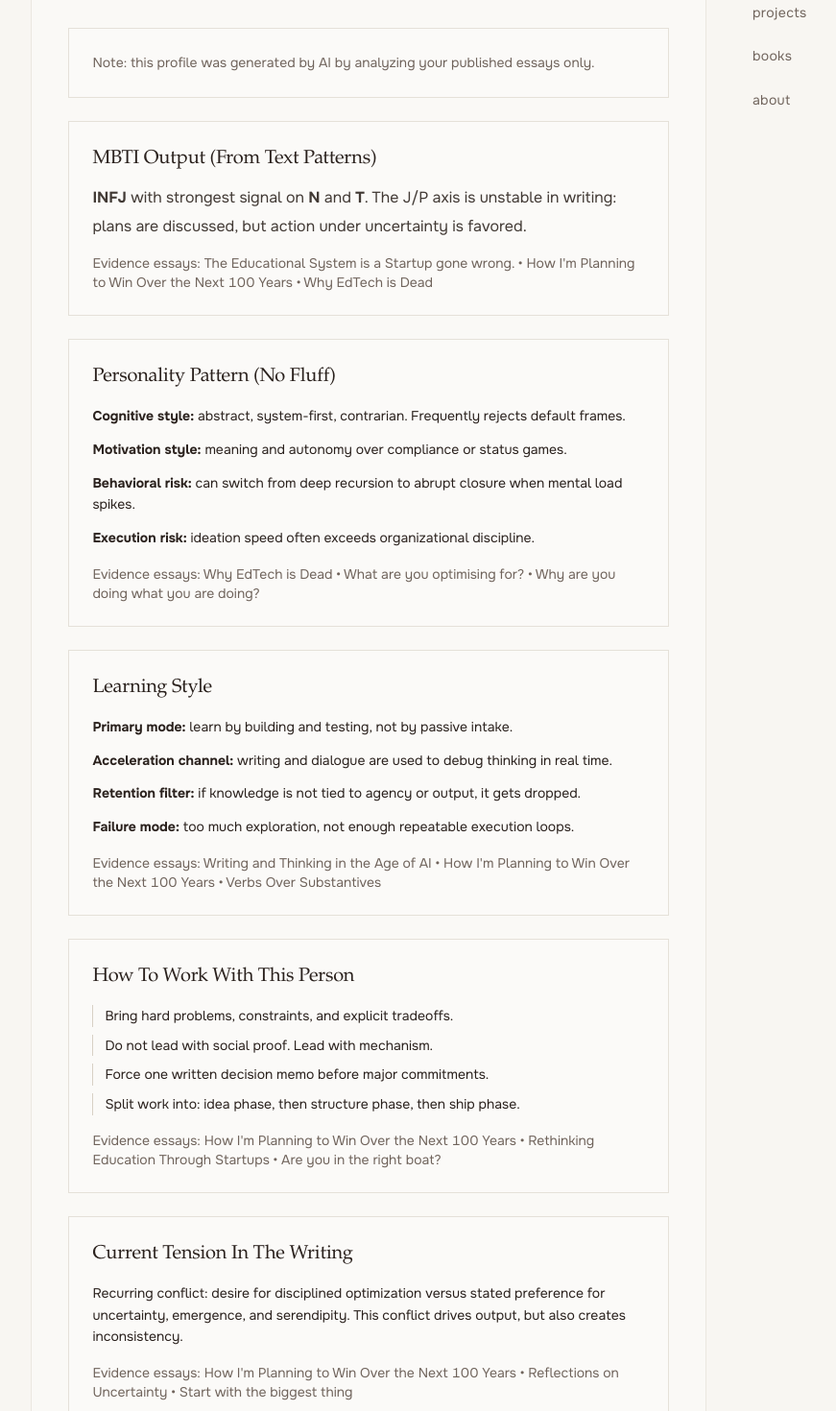
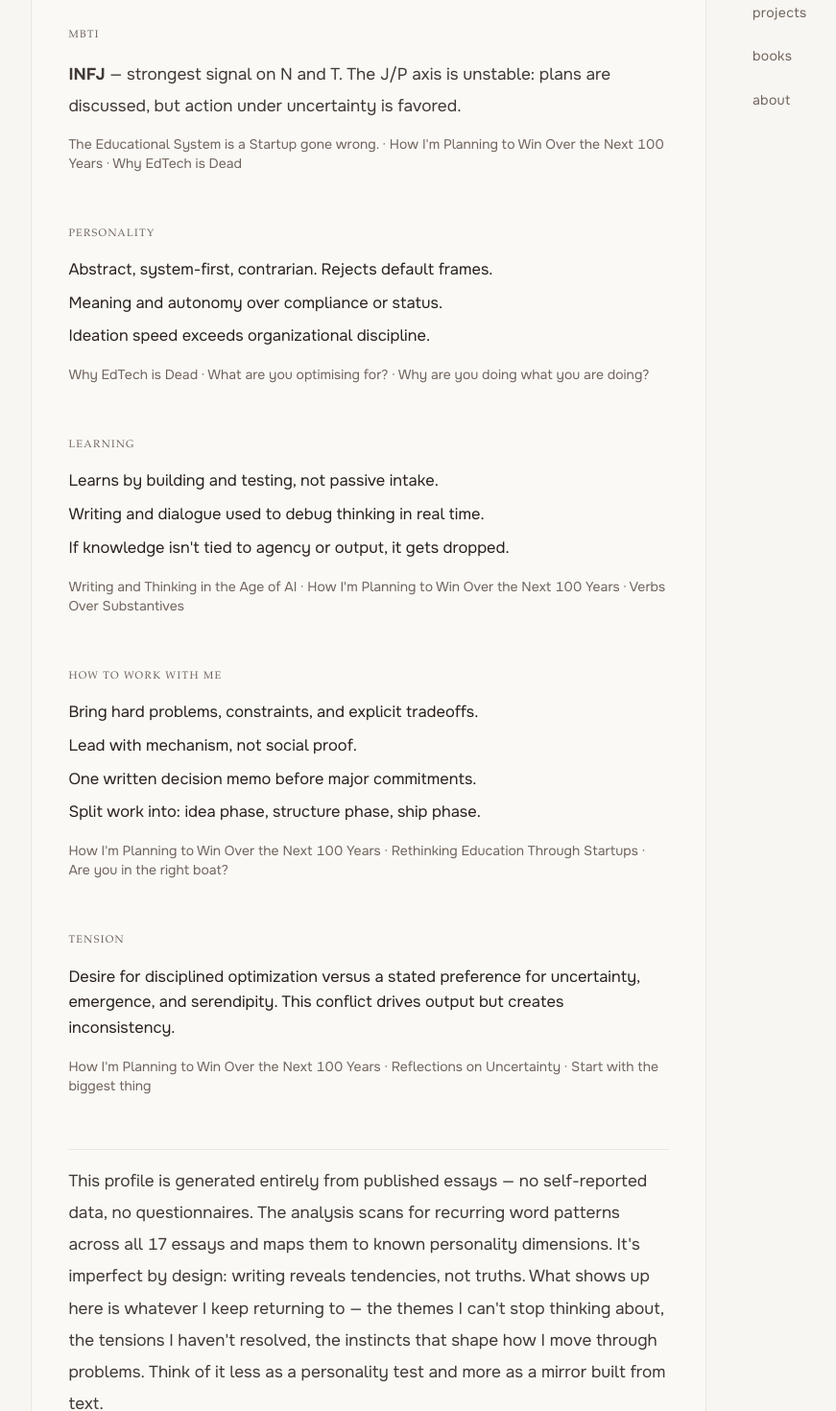
Before and after one commit to marius-manola/personal-brand, a Next.js app: page /stats in a window 1280 px wide. Shown: the part 260-1730 px from the top of the page at 96% size, without its empty margins (124-995 px from the left). Built offline with nearby package versions, Linux system fonts and the light colour scheme.

Commit message:
modified:   app/stats/page.tsx

```diff
--- a/app/stats/page.tsx
+++ b/app/stats/page.tsx
@@ -89,81 +89,82 @@ export default async function PlayerPage() {
             <div className="page-stack">
               <header className="page-header">
                 <h1 className="page-title">Profile</h1>
-                <p className="page-subtitle">Strict essay-based analysis only ({essays.length} essays)</p>
+                <p className="page-subtitle">derived from {essays.length} essays</p>
               </header>
 
-              <section className="space-y-6">
-                <div className="border border-[hsl(var(--border)/0.6)] bg-[hsl(var(--card))] p-6">
-                  <p className="text-sm text-[hsl(var(--muted-foreground))] leading-relaxed">
-                    Note: this profile was generated by AI by analyzing your published essays only.
+              <section className="space-y-14">
+                <div>
+                  <h2 className="text-[0.68rem] uppercase tracking-[0.12em] text-[hsl(var(--muted-foreground))] mb-4">MBTI</h2>
+                  <p className="page-body text-[1.08rem] mb-3">
+                    <strong>{mbtiGuess}</strong> — strongest signal on N and T. The J/P axis is unstable: plans are discussed, but action under uncertainty is favored.
+                  </p>
+                  <p className="text-sm text-[hsl(var(--muted-foreground))]">
+                    {systemsEvidence.join(' · ')}
                   </p>
                 </div>
 
-                <div className="border border-[hsl(var(--border)/0.6)] bg-[hsl(var(--card))] p-6 space-y-3">
-                  <h2 className="text-xl">MBTI Output (From Text Patterns)</h2>
-                  <p className="page-body text-base">
-                    <strong>{mbtiGuess}</strong> with strongest signal on <strong>N</strong> and <strong>T</strong>. The J/P axis is unstable in writing:
-                    plans are discussed, but action under uncertainty is favored.
-                  </p>
-                  <p className="text-sm text-[hsl(var(--muted-foreground))]">
-                    Evidence essays: {systemsEvidence.join(' • ')}
+                <div>
+                  <h2 className="text-[0.68rem] uppercase tracking-[0.12em] text-[hsl(var(--muted-foreground))] mb-4">Personality</h2>
+                  <ul className="space-y-2 text-[1.03rem] leading-relaxed">
+                    <li>Abstract, system-first, contrarian. Rejects default frames.</li>
+                    <li>Meaning and autonomy over compliance or status.</li>
+                    <li>Ideation speed exceeds organizational discipline.</li>
+                  </ul>
+                  <p className="text-sm text-[hsl(var(--muted-foreground))] mt-4">
+                    {agencyEvidence.join(' · ')}
                   </p>
                 </div>
 
-                <div className="border border-[hsl(var(--border)/0.6)] bg-[hsl(var(--card))] p-6 space-y-4">
-                  <h2 className="text-xl">Personality Pattern (No Fluff)</h2>
-                  <ul className="space-y-3 text-sm leading-relaxed">
-                    <li><strong>Cognitive style:</strong> abstract, system-first, contrarian. Frequently rejects default frames.</li>
-                    <li><strong>Motivation style:</strong> meaning and autonomy over compliance or status games.</li>
-                    <li><strong>Behavioral risk:</strong> can switch from deep recursion to abrupt closure when mental load spikes.</li>
-                    <li><strong>Execution risk:</strong> ideation speed often exceeds organizational discipline.</li>
+                <div>
+                  <h2 className="text-[0.68rem] uppercase tracking-[0.12em] text-[hsl(var(--muted-foreground))] mb-4">Learning</h2>
+                  <ul className="space-y-2 text-[1.03rem] leading-relaxed">
+                    <li>Learns by building and testing, not passive intake.</li>
+                    <li>Writing and dialogue used to debug thinking in real time.</li>
+                    <li>If knowledge isn't tied to agency or output, it gets dropped.</li>
                   </ul>
-                  <p className="text-sm text-[hsl(var(--muted-foreground))]">
-                    Evidence essays: {agencyEvidence.join(' • ')}
+                  <p className="text-sm text-[hsl(var(--muted-foreground))] mt-4">
+                    {writingEvidence.join(' · ')}
                   </p>
                 </div>
 
-                <div className="border border-[hsl(var(--border)/0.6)] bg-[hsl(var(--card))] p-6 space-y-4">
-                  <h2 className="text-xl">Learning Style</h2>
-                  <ul className="space-y-3 text-sm leading-relaxed">
-                    <li><strong>Primary mode:</strong> learn by building and testing, not by passive intake.</li>
-                    <li><strong>Acceleration channel:</strong> writing and dialogue are used to debug thinking in real time.</li>
-                    <li><strong>Retention filter:</strong> if knowledge is not tied to agency or output, it gets dropped.</li>
-                    <li><strong>Failure mode:</strong> too much exploration, not enough repeatable execution loops.</li>
+                <div>
+                  <h2 className="text-[0.68rem] uppercase tracking-[0.12em] text-[hsl(var(--muted-foreground))] mb-4">How to work with me</h2>
+                  <ul className="space-y-2 text-[1.03rem] leading-relaxed">
+                    <li>Bring hard problems, constraints, and explicit tradeoffs.</li>
+                    <li>Lead with mechanism, not social proof.</li>
+                    <li>One written decision memo before major commitments.</li>
+                    <li>Split work into: idea phase, structure phase, ship phase.</li>
                   </ul>
-                  <p className="text-sm text-[hsl(var(--muted-foreground))]">
-                    Evidence essays: {writingEvidence.join(' • ')}
+                  <p className="text-sm text-[hsl(var(--muted-foreground))] mt-4">
+                    {executionEvidence.join(' · ')}
                   </p>
                 </div>
 
-                <div className="border border-[hsl(var(--border)/0.6)] bg-[hsl(var(--card))] p-6 space-y-4">
-                  <h2 className="text-xl">How To Work With This Person</h2>
-                  <ul className="space-y-2 text-sm leading-relaxed">
-                    <li className="border-l border-[hsl(var(--border))] pl-3">Bring hard problems, constraints, and explicit tradeoffs.</li>
-                    <li className="border-l border-[hsl(var(--border))] pl-3">Do not lead with social proof. Lead with mechanism.</li>
-                    <li className="border-l border-[hsl(var(--border))] pl-3">Force one written decision memo before major commitments.</li>
-                    <li className="border-l border-[hsl(var(--border))] pl-3">Split work into: idea phase, then structure phase, then ship phase.</li>
-                  </ul>
-                  <p className="text-sm text-[hsl(var(--muted-foreground))]">
-                    Evidence essays: {executionEvidence.join(' • ')}
+                <div>
+                  <h2 className="text-[0.68rem] uppercase tracking-[0.12em] text-[hsl(var(--muted-foreground))] mb-4">Tension</h2>
+                  <p className="text-[1.03rem] leading-relaxed">
+                    Desire for disciplined optimization versus a stated preference for uncertainty, emergence, and serendipity. This conflict drives output but creates inconsistency.
+                  </p>
+                  <p className="text-sm text-[hsl(var(--muted-foreground))] mt-4">
+                    {uncertaintyEvidence.join(' · ')}
                   </p>
                 </div>
 
-                <div className="border border-[hsl(var(--border)/0.6)] bg-[hsl(var(--card))] p-6 space-y-4">
-                  <h2 className="text-xl">Current Tension In The Writing</h2>
-                  <p className="text-sm leading-relaxed">
-                    Recurring conflict: desire for disciplined optimization versus stated preference for uncertainty, emergence, and serendipity.
-                    This conflict drives output, but also creates inconsistency.
-                  </p>
-                  <p className="text-sm text-[hsl(var(--muted-foreground))]">
-                    Evidence essays: {uncertaintyEvidence.join(' • ')}
+                <div className="pt-4 section-divider">
+                  <p className="page-body text-[1.08rem] leading-relaxed">
+                    This profile is generated entirely from published essays — no self-reported data, no questionnaires.
+                    The analysis scans for recurring word patterns across all {essays.length} essays and maps them
+                    to known personality dimensions. It's imperfect by design: writing reveals tendencies, not truths.
+                    What shows up here is whatever I keep returning to — the themes I can't stop thinking about,
+                    the tensions I haven't resolved, the instincts that shape how I move through problems.
+                    Think of it less as a personality test and more as a mirror built from text.
                   </p>
                 </div>
+              </section>
 
-                <footer className="page-footer">
-                  <p>© <Copyright /> Marius Manolachi</p>
-                </footer>
-              </section>
+              <footer className="page-footer">
+                <p>© <Copyright /> Marius Manolachi</p>
+              </footer>
             </div>
           </main>
 
```
